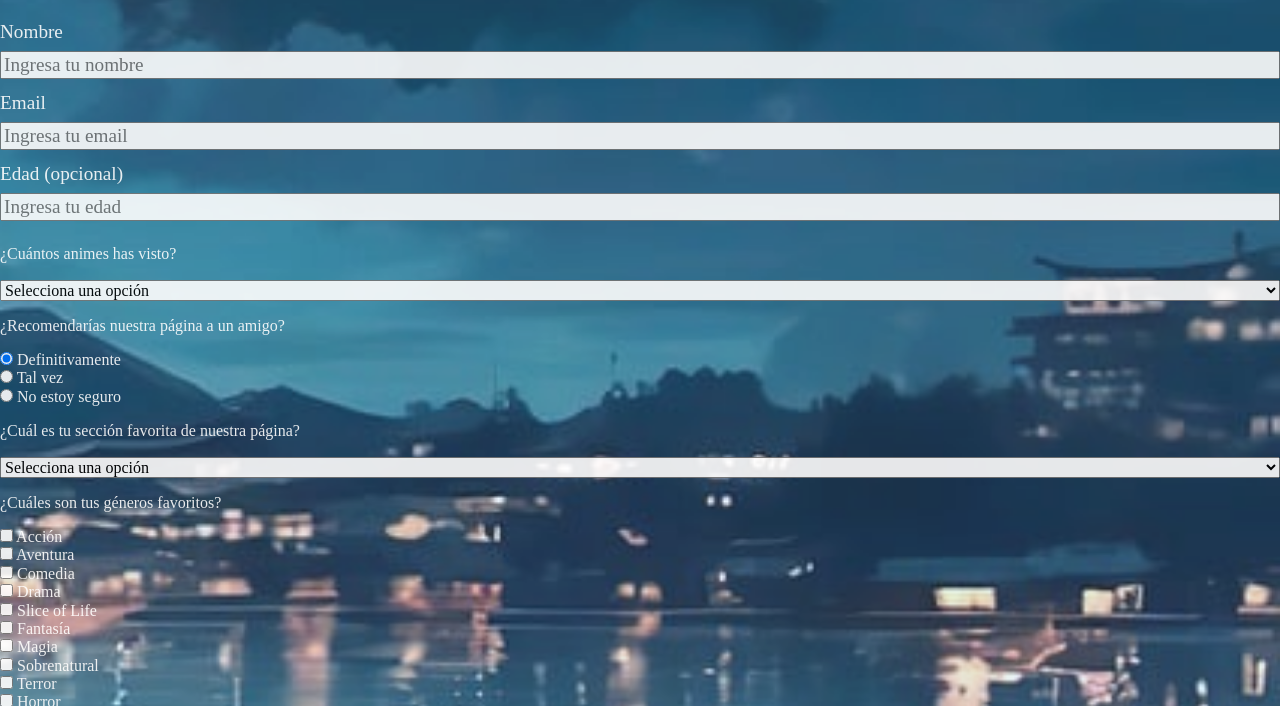
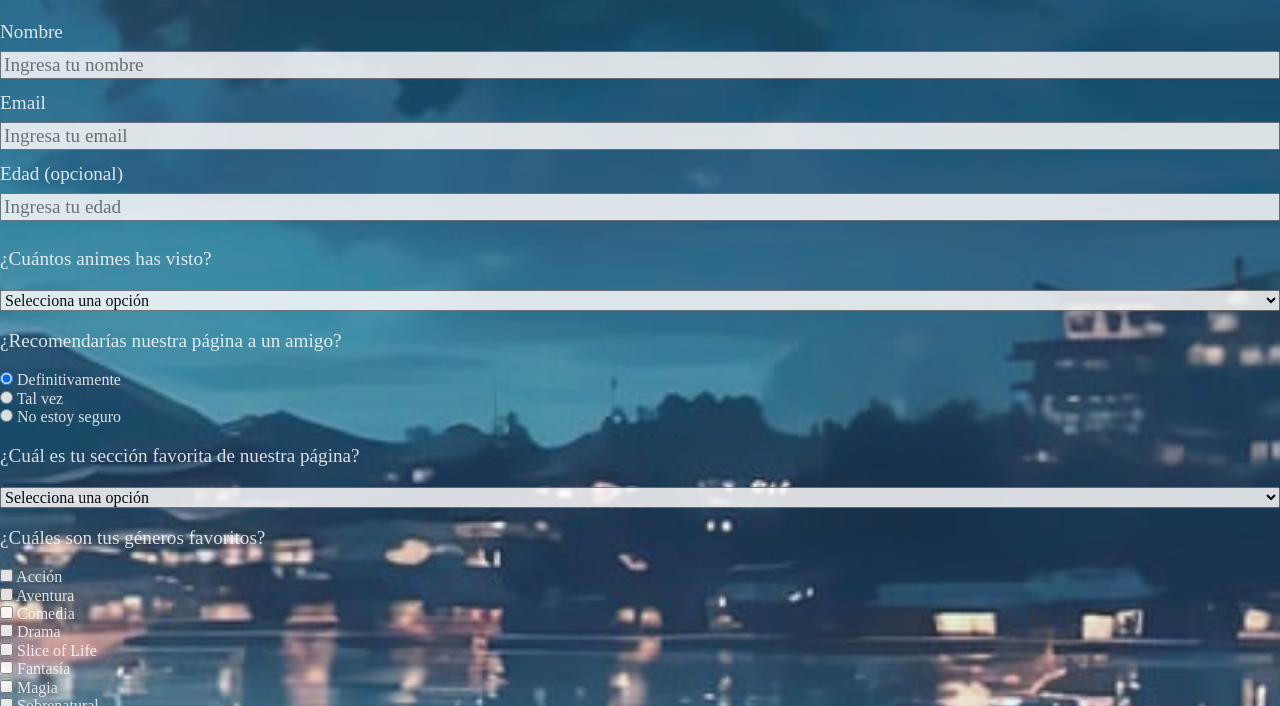
Before and after one commit to Banedon7/anime-survey-form, a plain HTML site: page index.html in a window 1280 px wide. Shown: the part 94-800 px from the top of the page. Drawn offline with Linux system fonts and the light colour scheme.

Commit message:
Creando clase paragraph y agregando estilos al css

```diff
--- a/index.html
+++ b/index.html
@@ -24,7 +24,7 @@
       <label for="number" id="number-label">Edad (opcional)</label>
       <input type="number" name="number" id="number" min="5" max="100" placeholder="Ingresa tu edad">
 
-      <p>¿Cuántos animes has visto?</p>
+      <p class="paragraph">¿Cuántos animes has visto?</p>
       <select name="dropdown" id="dropdown" required>
         <option disabled selected value>Selecciona una opción</option>
         <option value="animes_1-3">1 - 3</option>
@@ -33,7 +33,7 @@
         <option value="animes_10+">10 o más</option>
       </select>
 
-      <p>¿Recomendarías nuestra página a un amigo?</p>
+      <p class="paragraph">¿Recomendarías nuestra página a un amigo?</p>
       <label>
         <input type="radio" name="opcion" value="definitivamente" checked>
         Definitivamente</label>
@@ -44,7 +44,7 @@
         <input type="radio" name="opcion" value="no-estoy-seguro">
         No estoy seguro</label>
 
-      <p>¿Cuál es tu sección favorita de nuestra página?</p>
+      <p class="paragraph">¿Cuál es tu sección favorita de nuestra página?</p>
       <select name="dropdown-2" id="dropdown-2">
         <option disabled selected value>Selecciona una opción</option>
         <option value="anime">Animes</option>
@@ -52,7 +52,7 @@
         <option value="pelicula">Películas</option>
       </select>
 
-      <p>¿Cuáles son tus géneros favoritos?</p>
+      <p class="paragraph">¿Cuáles son tus géneros favoritos?</p>
       <label>
         <input type="checkbox" name="genero" value="accion">
         Acción</label>
@@ -96,7 +96,7 @@
         <input type="checkbox" name="genero" value="ciencia-ficcion">
         Ciencia-ficción</label>
 
-      <p>¿Algún comentario o sugerencia?</p>
+      <p class="paragraph">¿Algún comentario o sugerencia?</p>
       <textarea name="comentarios" cols="30" rows="5" placeholder="Ingresa tu comentario aqui..."></textarea>
 
       <button type="submit" id="submit">Enviar</button>
--- a/styles.css
+++ b/styles.css
@@ -13,7 +13,7 @@ body {
   background-repeat: no-repeat;
   background-position: center;
   height: 100%;
-  opacity: 0.9;
+  opacity: 0.85;
 }
 
 .main {
@@ -53,3 +53,7 @@ input[type="number"] {
   margin-top: 0.3rem;
   font-size: 1.2rem;
 }
+
+.paragraph {
+  font-size: 1.2rem;
+}
```
